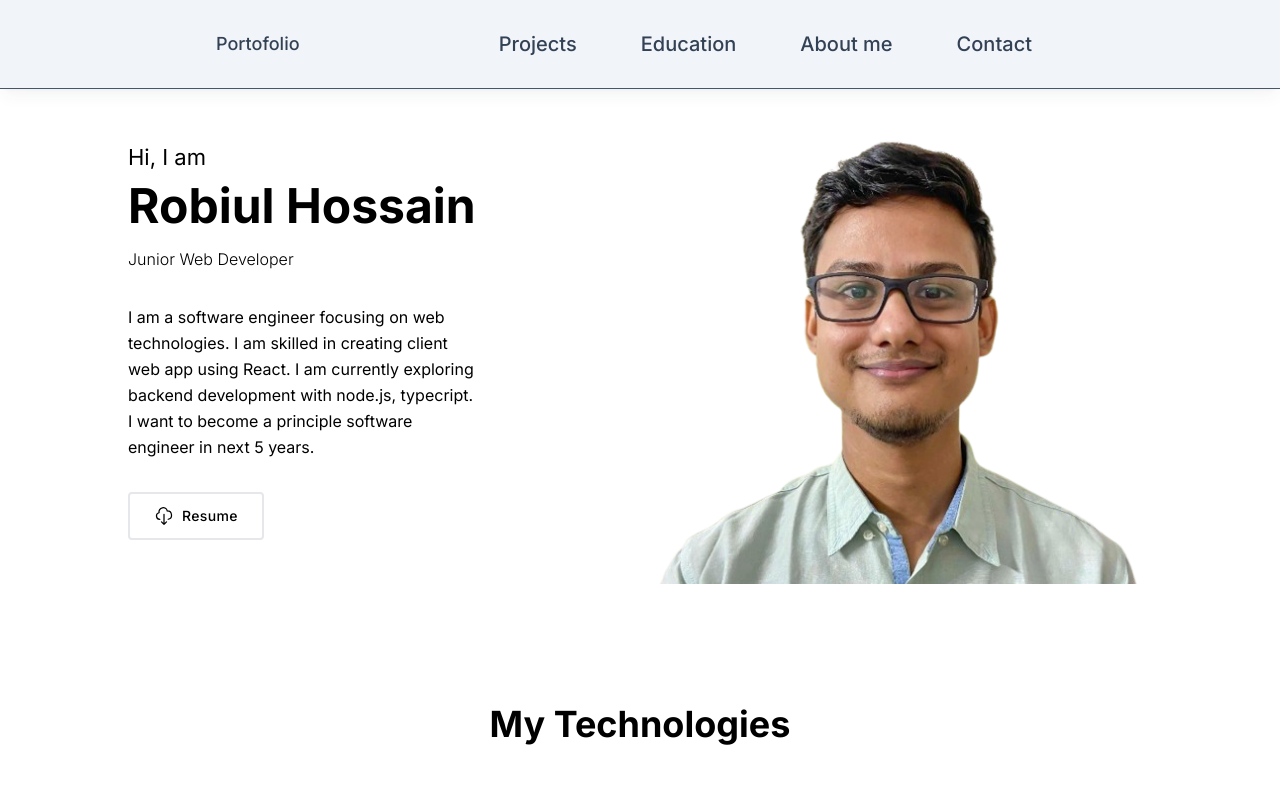
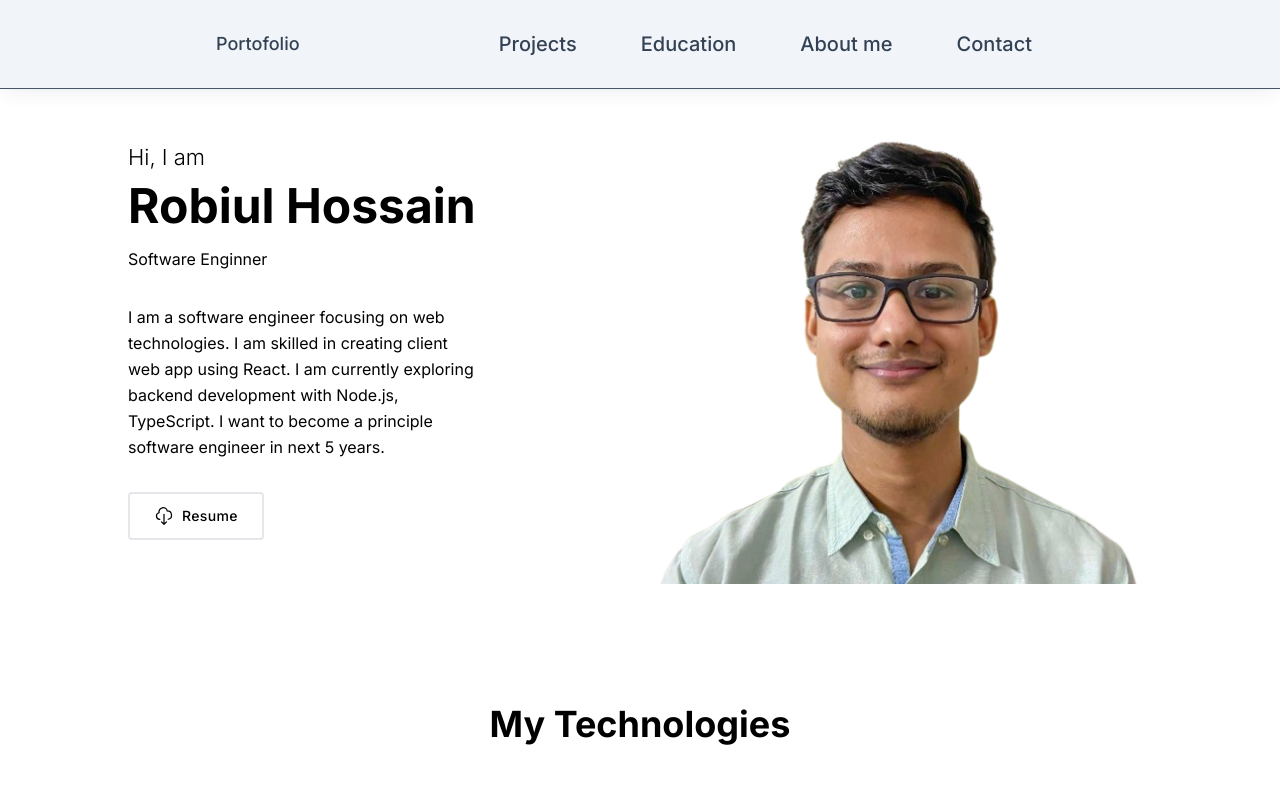
Before and after one commit to coder7475/robiul-hossain-portfolio, a Next.js app: page / in a window 1280 px wide. Shown: the top 800 px of the page. Built offline with nearby package versions, Linux system fonts and the light colour scheme; grey boxes are pictures that could not be loaded.

Commit message:
feat: done updating banner text

```diff
--- a/src/components/ui/Banner.tsx
+++ b/src/components/ui/Banner.tsx
@@ -7,8 +7,8 @@ function MyDescription() {
   return (
     <p className="md:mb-8 leading-relaxed lg:w-2/3">
       I am a software engineer focusing on web technologies. I am skilled in creating client web app using
-      React. I am currently exploring backend development with node.js, typecript. I want to become a principle software engineer in
-      next 5 years.
+      React. I am currently exploring backend development with Node.js, TypeScript. I want to become a
+      principle software engineer in next 5 years.
     </p>
   );
 }
@@ -16,11 +16,11 @@ function MyDescription() {
 function LeftBannerText() {
   return (
     <div className="lg:flex-grow w-full md:w-3/4 flex flex-col md:items-start md:text-left text-center">
-      <p className="text-[22px] py-2">Hi, I am</p>
+      <p className="text-[22px] py-2 font-light">Hi, I am</p>
       <h1 className="text-4xl lg:text-5xl md:mb-4 font-bold text-light">
         Robiul Hossain
       </h1>
-      <p className="mb-8 leading-relaxed font-light">Junior Web Developer</p>
+      <p className="mb-8 leading-relaxed">Software Enginner</p>
       <MyDescription></MyDescription>
       <ResumeBtn></ResumeBtn>
     </div>
```
